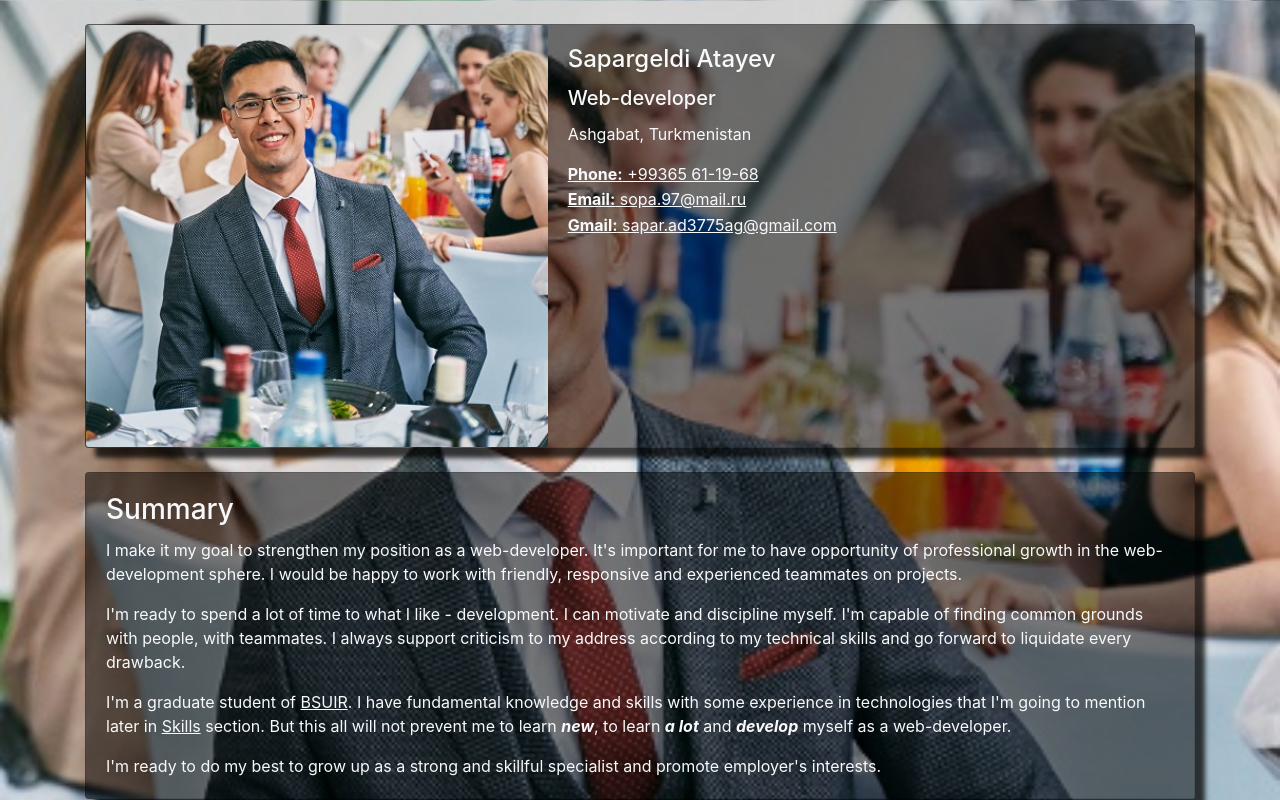
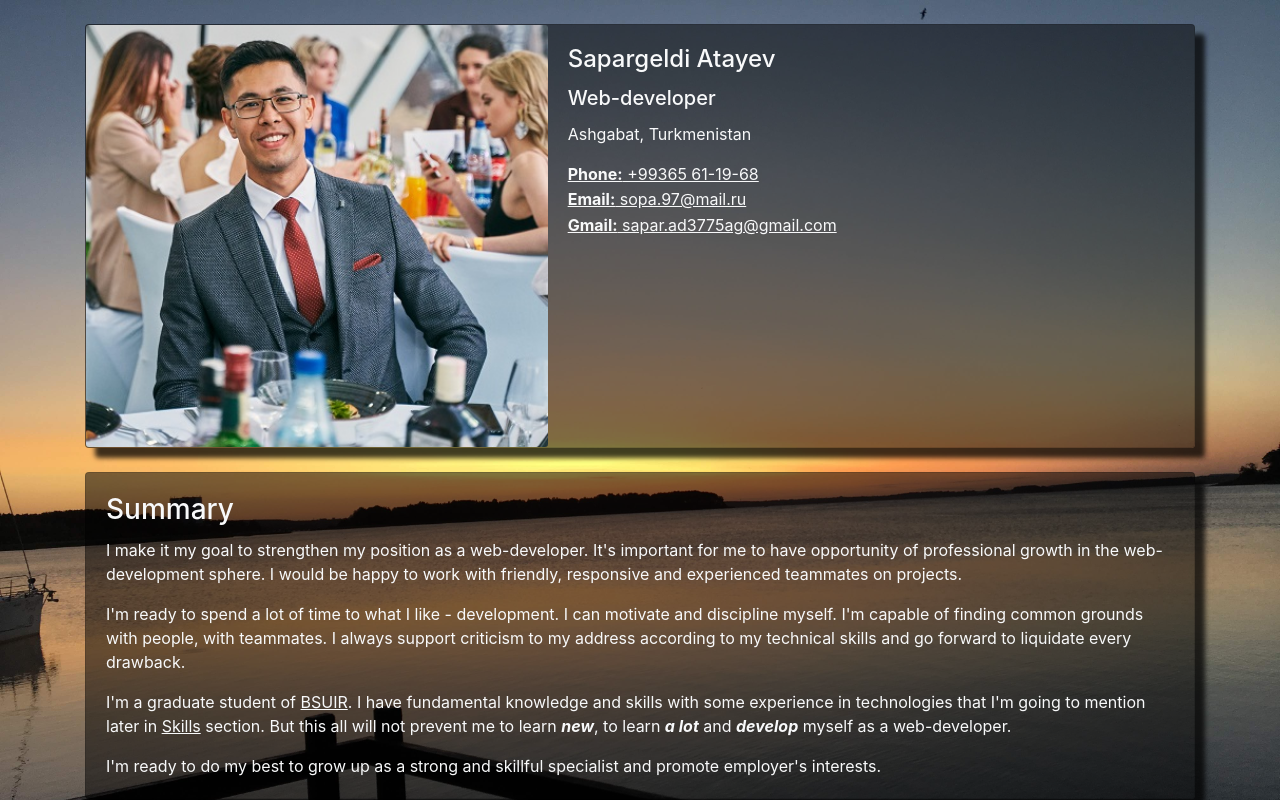
Before and after one commit to saparatayev/rsschool-2019Q1-cv, a plain HTML site: page index.html in a window 1280 px wide. Shown: the top 800 px of the page. Drawn offline with Linux system fonts and the light colour scheme.

Commit message:
fix: fix background

```diff
--- a/styles/style.scss
+++ b/styles/style.scss
@@ -15,7 +15,7 @@
 }
 
 body {
-    background-image: url(../assets/Photo_427.jpg);
+    background-image: url(../assets/IMG_5717.JPG);
     background-attachment: fixed;
     background-size: cover;
 }
```
Also changed, not shown: styles/style.css.
